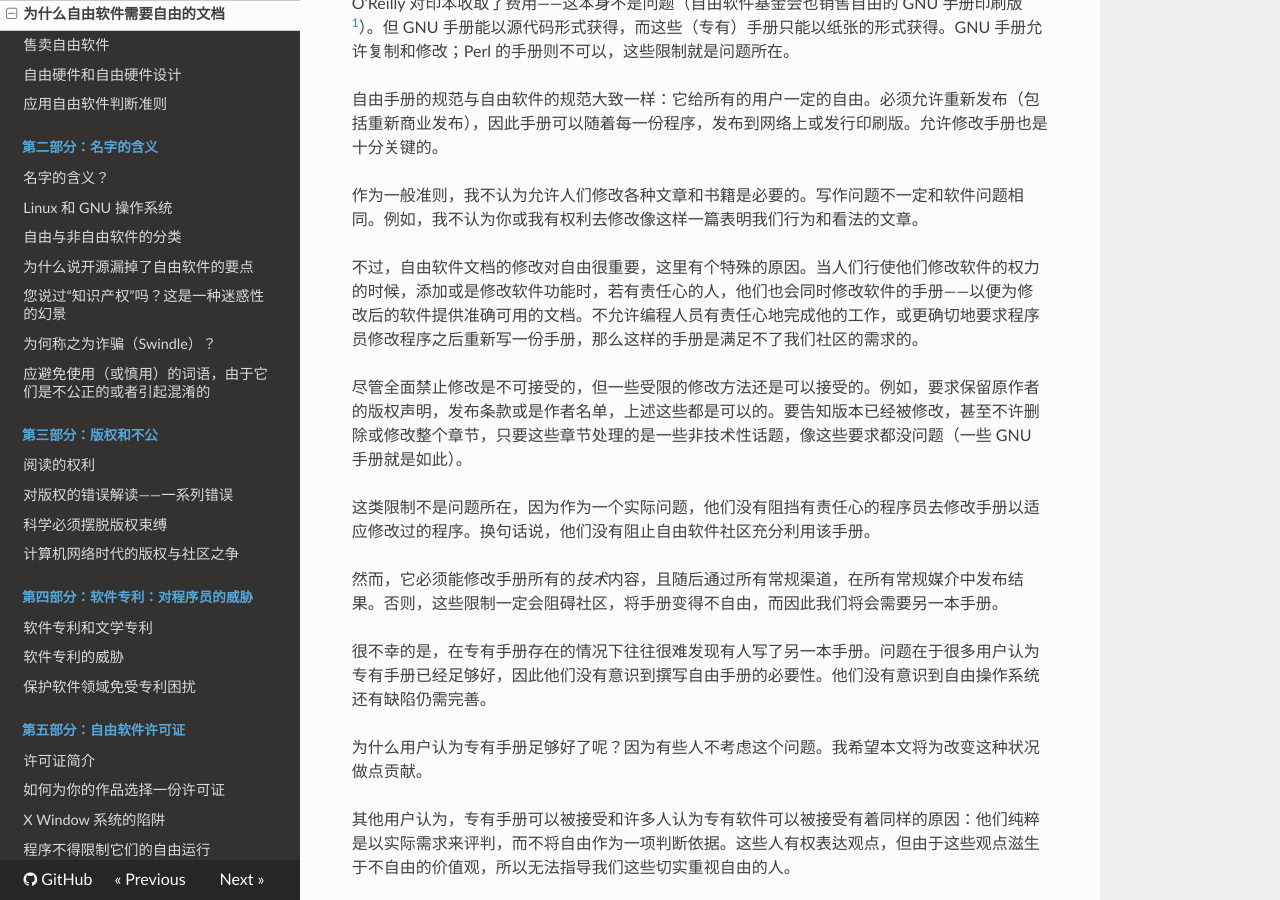
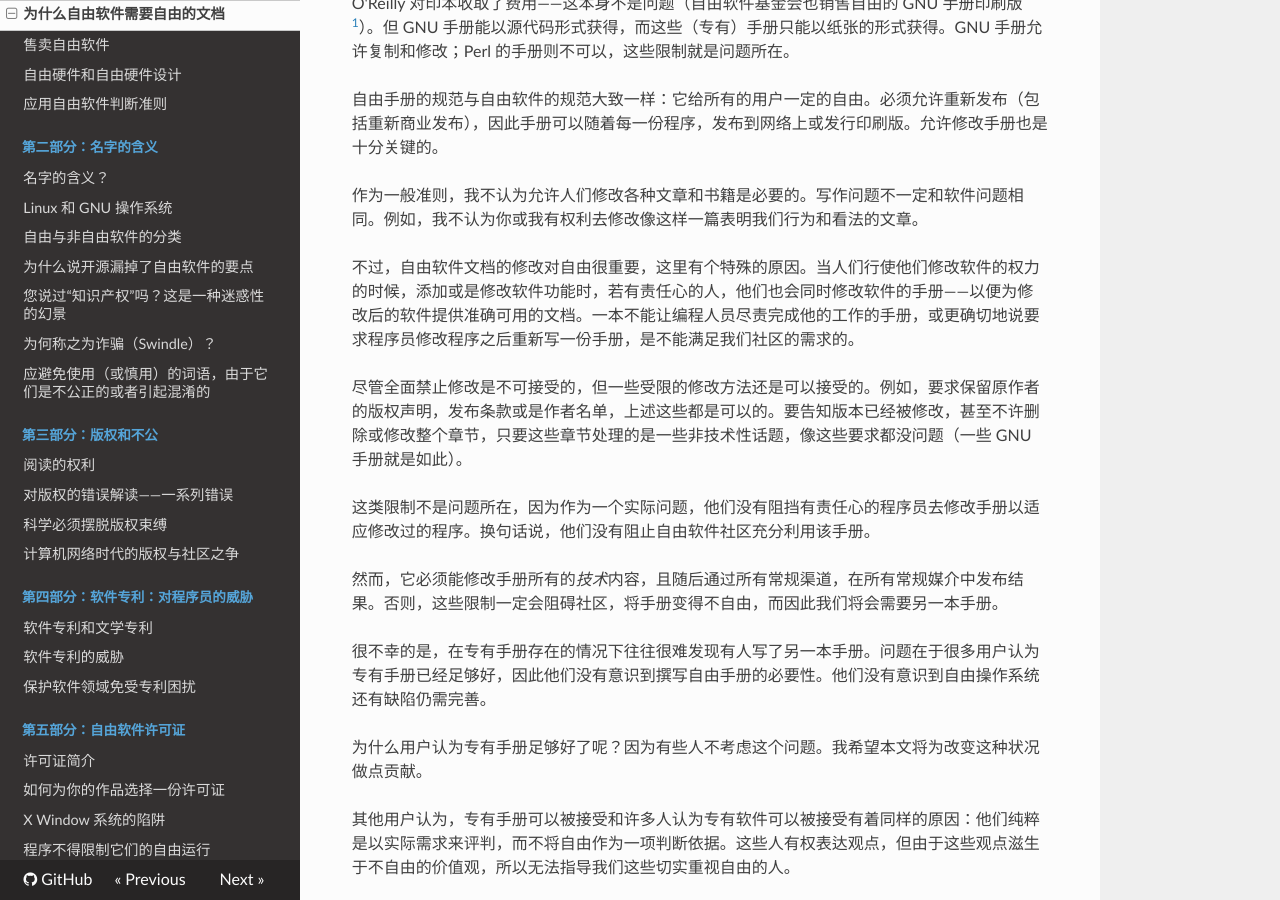
Before and after one commit to beijinglug/fsfs-zh, an MkDocs documentation site: the page built from docs/free-doc.md, in a window 1280 px wide and 900 px high, scrolled down 699 px. Built offline with MkDocs 1.6.1, drawn with Linux system fonts in a browser that asks for light colours; nearby versions of some CDN libraries; old or Windows-style settings are respelled for this version of MkDocs.

Commit message:
Update free-doc.md

```diff
--- a/docs/free-doc.md
+++ b/docs/free-doc.md
@@ -19,7 +19,7 @@
 
 作为一般准则，我不认为允许人们修改各种文章和书籍是必要的。写作问题不一定和软件问题相同。例如，我不认为你或我有权利去修改像这样一篇表明我们行为和看法的文章。
 
-不过，自由软件文档的修改对自由很重要，这里有个特殊的原因。当人们行使他们修改软件的权力的时候，添加或是修改软件功能时，若有责任心的人，他们也会同时修改软件的手册——以便为修改后的软件提供准确可用的文档。不允许编程人员有责任心地完成他的工作，或更确切地要求程序员修改程序之后重新写一份手册，那么这样的手册是满足不了我们社区的需求的。
+不过，自由软件文档的修改对自由很重要，这里有个特殊的原因。当人们行使他们修改软件的权力的时候，添加或是修改软件功能时，若有责任心的人，他们也会同时修改软件的手册——以便为修改后的软件提供准确可用的文档。一本不能让编程人员尽责完成他的工作的手册，或更确切地说要求程序员修改程序之后重新写一份手册，是不能满足我们社区的需求的。
 
 尽管全面禁止修改是不可接受的，但一些受限的修改方法还是可以接受的。例如，要求保留原作者的版权声明，发布条款或是作者名单，上述这些都是可以的。要告知版本已经被修改，甚至不许删除或修改整个章节，只要这些章节处理的是一些非技术性话题，像这些要求都没问题（一些 GNU 手册就是如此）。
 
```
